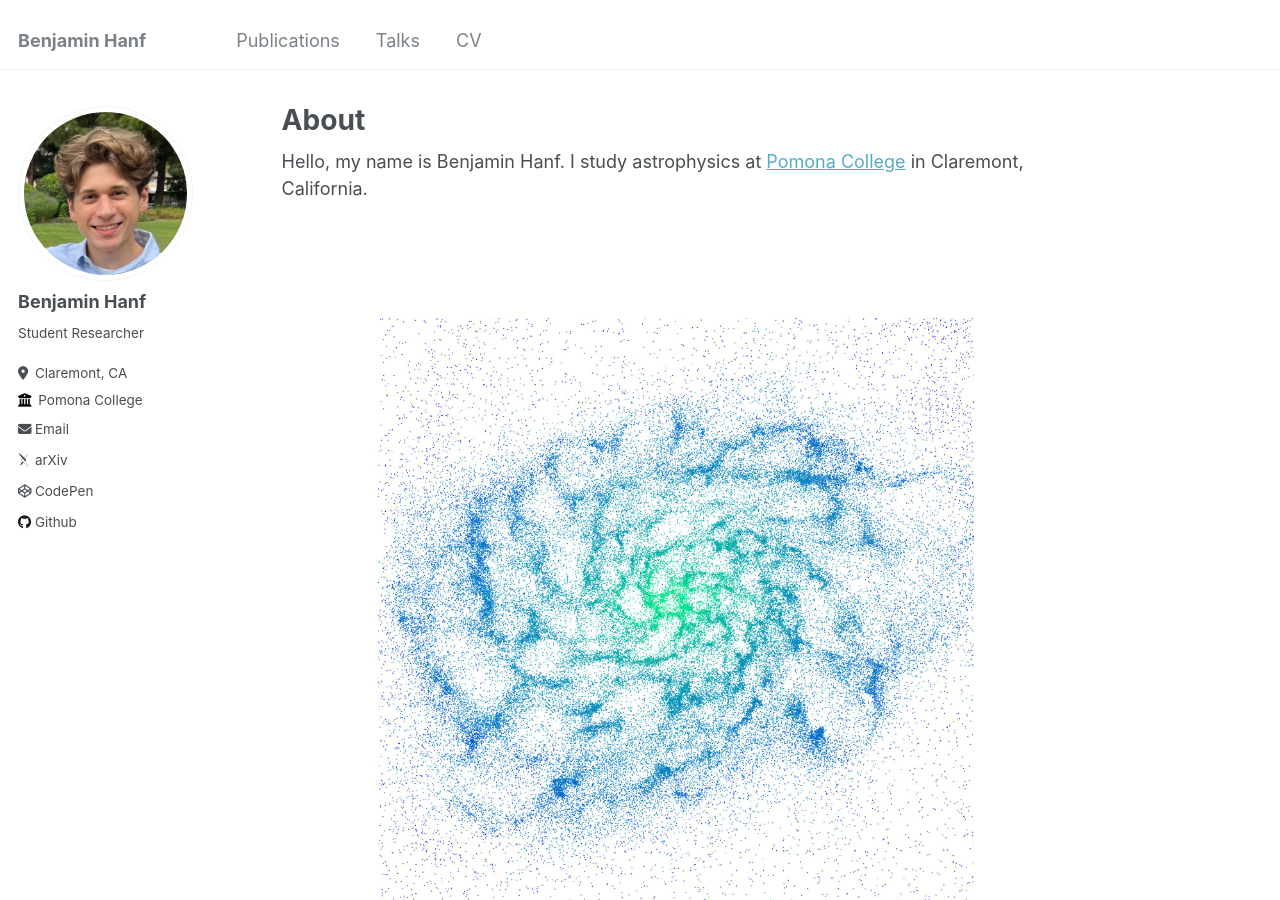
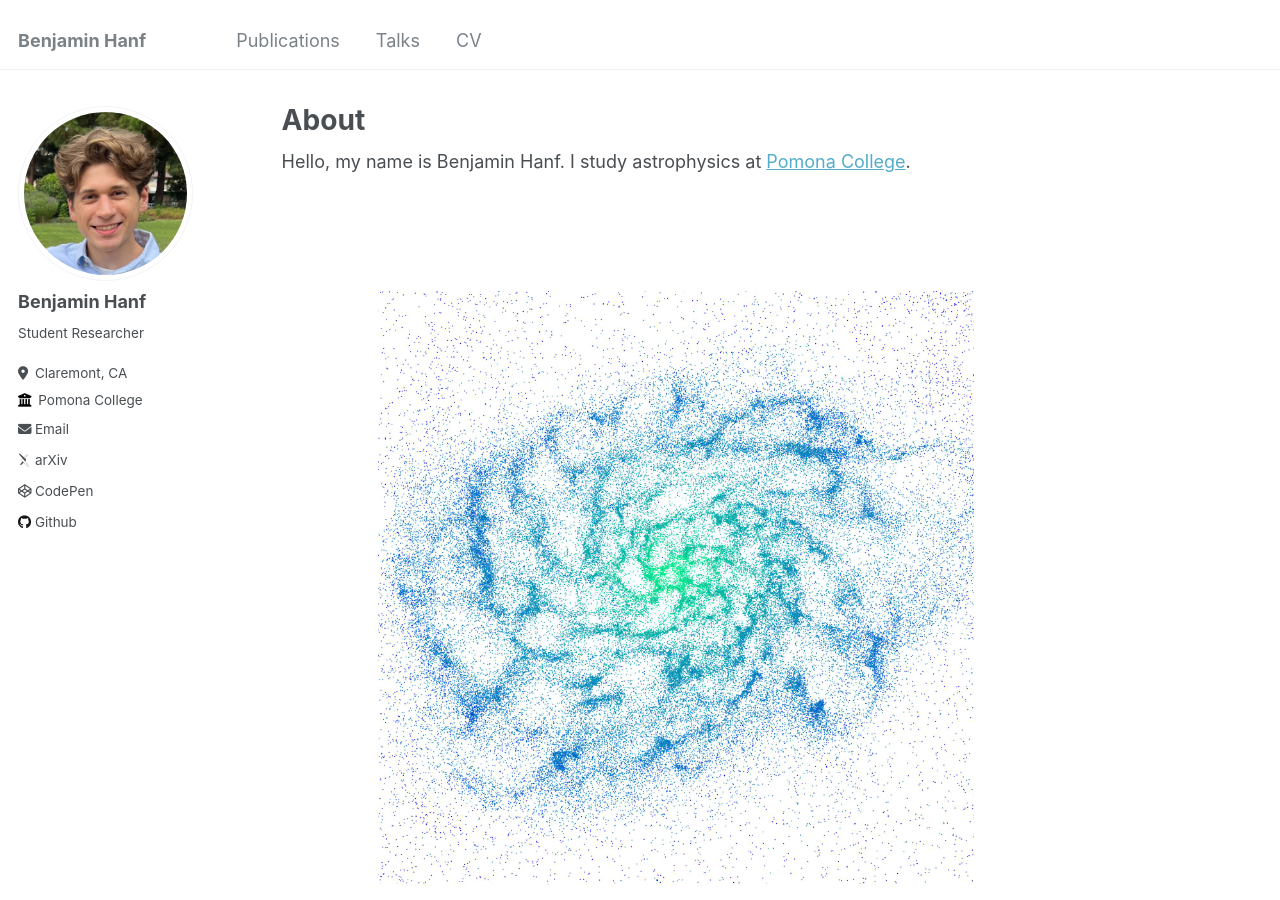
Before and after one commit to benhanf/benhanf.github.io, a Jekyll site: the page built from _pages/about.md, in a window 1280 px wide and 900 px high. Built offline with Jekyll 4.4.1, drawn with Linux system fonts in a browser that asks for light colours; some web fonts are replaced.

Commit message:
fighting

```diff
--- a/_pages/about.md
+++ b/_pages/about.md
@@ -10,7 +10,7 @@ redirect_from:
 <!-- This is the front page of a website that is powered by the [Academic Pages template](https://github.com/academicpages/academicpages.github.io) and hosted on GitHub pages. [GitHub pages](https://pages.github.com) is a free service in which websites are built and hosted from code and data stored in a GitHub repository, automatically updating when a new commit is made to the respository. This template was forked from the [Minimal Mistakes Jekyll Theme](https://mmistakes.github.io/minimal-mistakes/) created by Michael Rose, and then extended to support the kinds of content that academics have: publications, talks, teaching, a portfolio, blog posts, and a dynamically-generated CV. You can fork [this repository](https://github.com/academicpages/academicpages.github.io) right now, modify the configuration and markdown files, add your own PDFs and other content, and have your own site for free, with no ads! An older version of this template powers my own personal website at [stuartgeiger.com](http://stuartgeiger.com), which uses [this Github repository](https://github.com/staeiou/staeiou.github.io). -->
 
 Hello, my name is Benjamin Hanf.
-I study astrophysics at [Pomona College](https://www.pomona.edu) in Claremont, California.
+I study astrophysics at [Pomona College](https://www.pomona.edu).
 <div style="text-align: center;">
   <img src='/images/gas_metallicity.jpg'>
 </div>
```
Also changed, not shown: _publications/massloss2024.md (+1 -1 lines).
